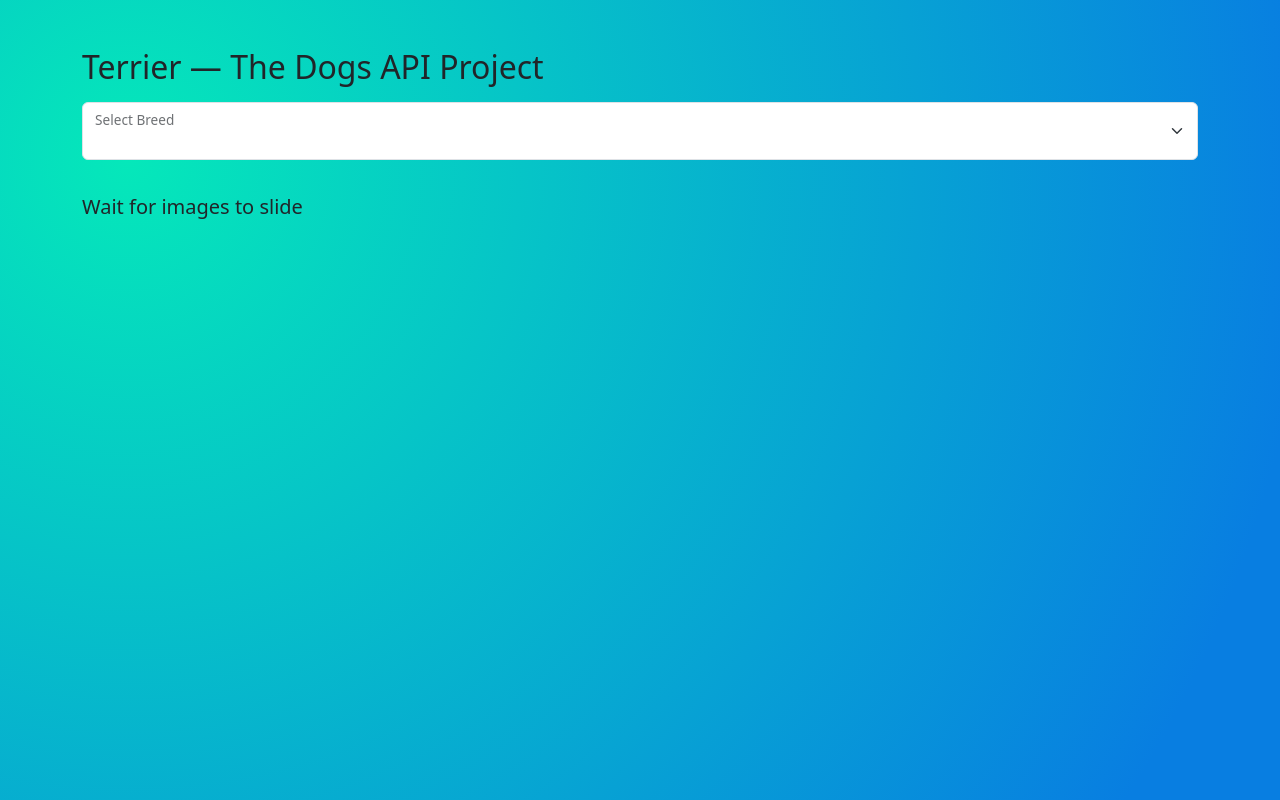
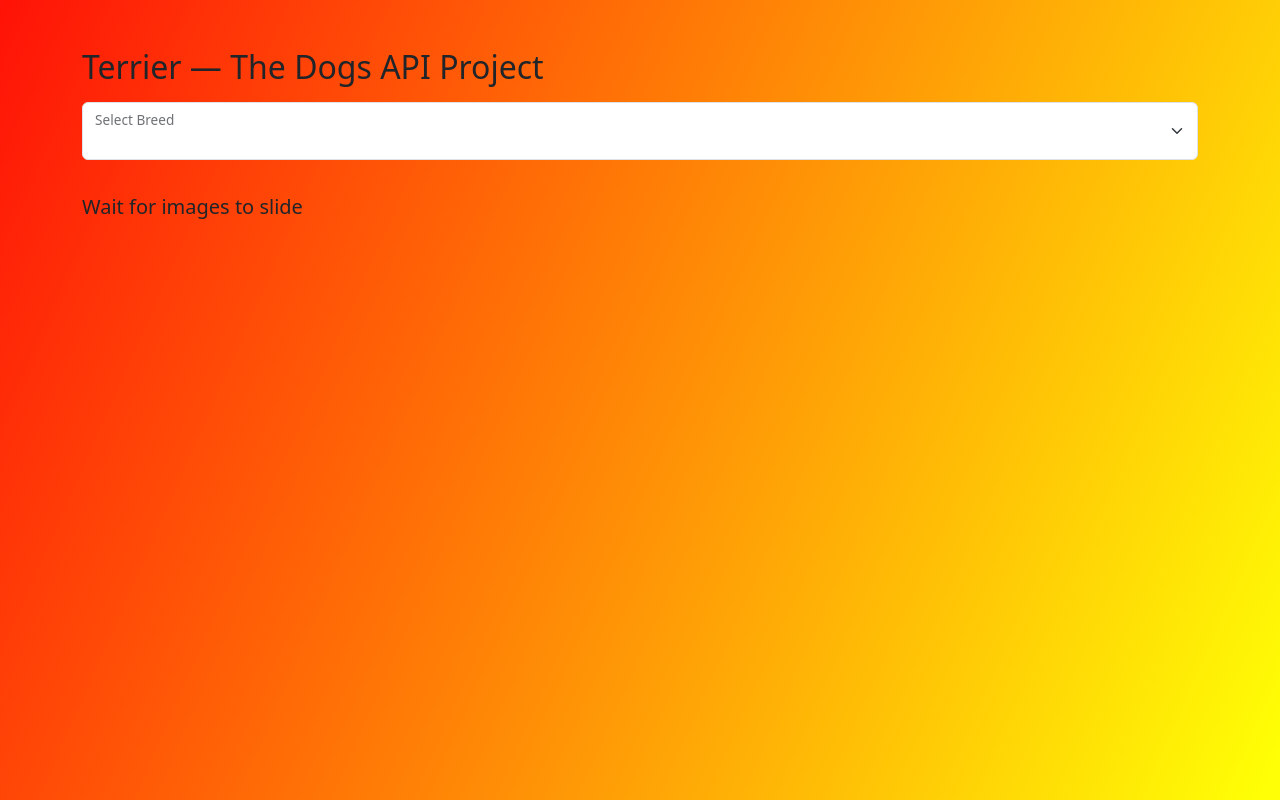
Before and after one commit to PatharePrasad/Terrier, a website built with Vite: page index.html in a window 1280 px wide. Built offline with nearby package versions, Linux system fonts and the light colour scheme; no server answers.

Commit message:
project done

```diff
--- a/src/main.js
+++ b/src/main.js
@@ -52,7 +52,7 @@ async function renderCarousel(breed) {
     div.innerHTML = `<img
               src="${images[i]}"
               class="d-block w-100 rounded-3"
-              alt="..."
+              alt="${breed}"
             />`;
     carouselContainerEl.appendChild(div);
   }
--- a/src/style.scss
+++ b/src/style.scss
@@ -3,9 +3,9 @@
 body {
   min-height: calc(100vh - 3rem);
   font-family: "Inter" sans-serif;
-  background: radial-gradient(
-    circle at 10% 20%,
-    rgb(5, 232, 186) 0%,
-    rgb(8, 126, 225) 90%
+  background: linear-gradient(
+    113.9deg,
+    rgb(255, 7, 7) -4.5%,
+    rgb(255, 255, 5) 98.8%
   );
 }
```
